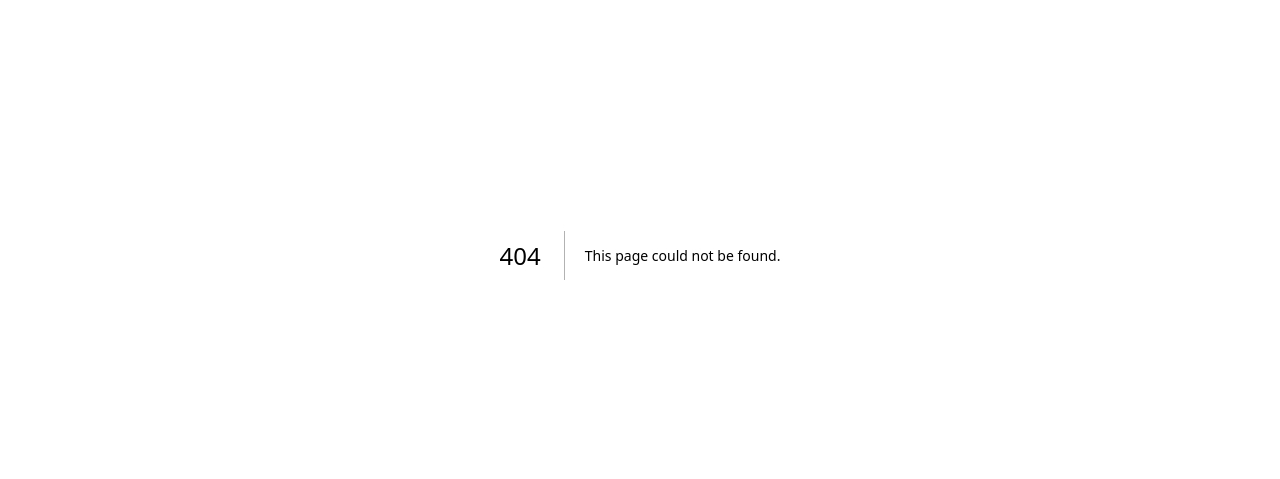
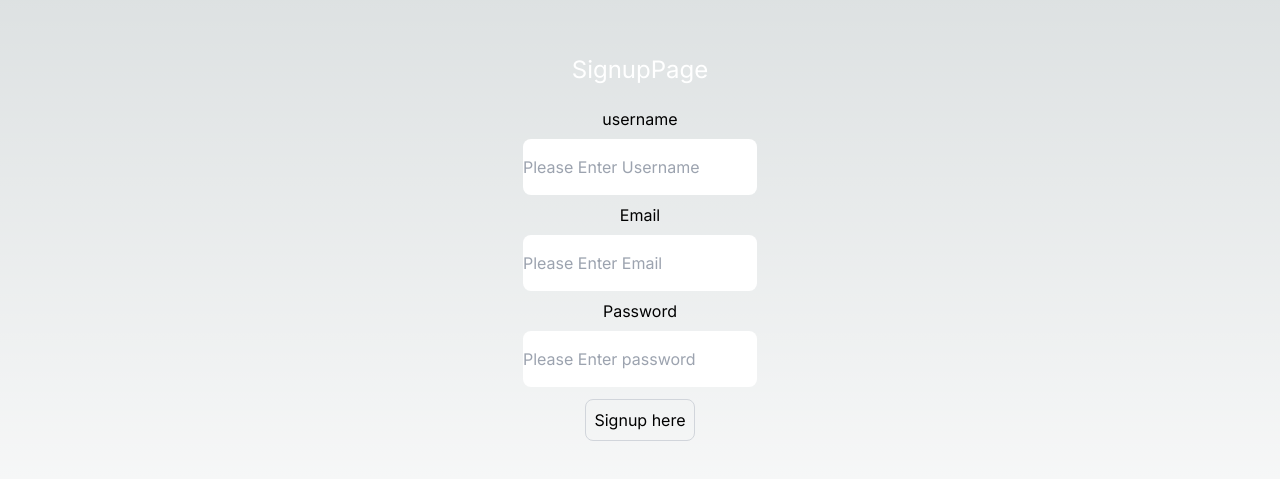
Before and after one commit to daddys-code18/nextjs-auth, a Next.js app: page /signup in a window 1280 px wide. Before the commit this address had no page. Shown: the part 145-624 px from the top of the page. Built offline with nearby package versions, Linux system fonts and the light colour scheme.

Commit message:
Signup page

```diff
--- /dev/null
+++ b/src/app/login/page.tsx
@@ -0,0 +1,10 @@
+
+const LoginPage = () => {
+  return (
+    <div className="flex">
+      <h1 className="text-center text-white text-2xl"> Login</h1>
+    </div>
+  )
+}
+
+export default LoginPage
--- /dev/null
+++ b/src/app/signup/page.tsx
@@ -0,0 +1,44 @@
+"use client"
+import Link from "next/link";
+import { useRouter } from "next/navigation";
+import { Axios } from "axios";
+import React, { useState } from 'react'
+
+const signupPage = () => {
+  const [user,setUser]=useState({
+    email:"",
+    password:"",
+    username:"",
+  })
+  const onSignup =()=>{
+
+  }
+  return (
+    <div className="flex flex-col items-center justify-center min-h-screen py-2">
+    <h1 className="text-center text-white text-2xl py-3">SignupPage</h1>
+    <hr />
+    <label htmlFor="username " className="py-2">username</label>
+    <input type="text" id="username" className="py-4 border-gray-300 rounded-lg focus:outline-none focus:border-gray-600"
+    value={user.username}
+    onChange={(e)=>setUser({...user,username: e.target.value})}
+    placeholder="Please Enter Username"/>
+    <label htmlFor="email" className="py-2">Email</label>
+
+    <input type="text" id="email" className="py-4 border-gray-300 rounded-lg focus:outline-none focus:border-gray-600"
+    value={user.email}
+    onChange={(e)=>setUser({...user,email: e.target.value})}
+    placeholder="Please Enter Email"/>
+     <label htmlFor="password" className="py-2">Password</label>
+    <input type="password" id="" className="py-4 border-gray-300 rounded-lg focus:outline-none focus:border-gray-600"
+    value={user.password}
+    onChange={(e)=>setUser({...user,password: e.target.value})}
+    placeholder="Please Enter password"/>
+    <div className="py-3">
+    <button className="p-2 border border-gray-300 rounded-lg mb-4 focus:outline-none focus:border-gray-600" onClick={onSignup}>Signup here</button>
+
+    </div>
+  </div>
+  )
+}
+
+export default signupPage
```
Also changed, not shown: package.json (+10 -4 lines), src/dbConfig/dbConfig.ts (added, +20 -0 lines), src/app/api/users/login/route.ts (added), src/app/api/users/signup/route.ts (added), 2 other files (tests, documents, lock files or other folders).
